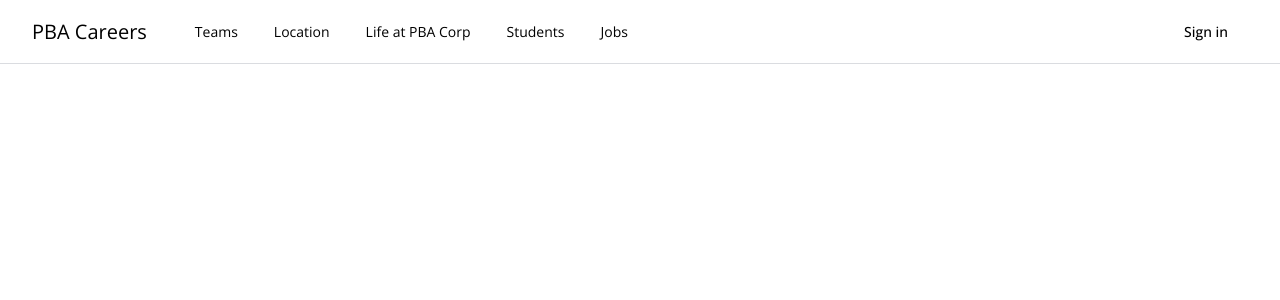
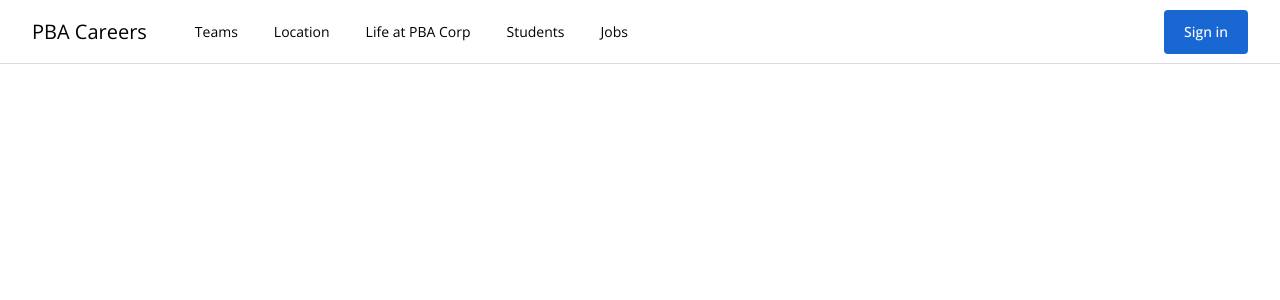
Before and after one commit to shoaibalirts/Job-Search-App-Vue-TailwindCSS-TypeScript, a Vue app: page / in a window 1280 px wide. Shown: the top 300 px of the page. Built offline with nearby package versions, Linux system fonts and the light colour scheme.

Commit message:
We have to use :type=primary in order to send type props the value of primary string, otherwise it will look into data object if primary property is there or not. If not, then it will send undefined

```diff
--- a/src/components/ActionButton.vue
+++ b/src/components/ActionButton.vue
@@ -6,16 +6,10 @@
 <script>
 export default {
   name: 'ActionButton',
-  props: ['loginText', 'type'],
-  // props: {
-  //   loginText: String,
-  //   isPrimary: Boolean,
-  // },
-  // data() {
-  //   return {
-  //     primary: this.isPrimary,
-  //   }
-  // },
+  props: {
+    loginText: String,
+    type: String,
+  },
   computed: {
     buttonClass() {
       return {
@@ -38,6 +32,4 @@ button {
 .secondary {
   @apply border-0 bg-transparent text-brand-blue-1 hover:bg-brand-blue-2 hover:text-white;
 }
-.secondary {
-}
 </style>
--- a/src/components/MainNav.vue
+++ b/src/components/MainNav.vue
@@ -12,7 +12,7 @@
         </nav>
         <div class="ml-auto flex h-full items-center">
           <profile-image v-if="isLoggedIn" />
-          <action-button v-else @click="loginUser" :login-text="loginText" :type="primary" />
+          <action-button v-else @click="loginUser" :login-text="loginText" :type="'primary'" />
         </div>
       </div>
     </div>
@@ -35,7 +35,6 @@ export default {
       menuItems: ['Teams', 'Location', 'Life at PBA Corp', 'Students', 'Jobs'],
       isLoggedIn: false,
       loginText: 'Sign in',
-      // type: 'primary',
     }
   },
   methods: {
```
